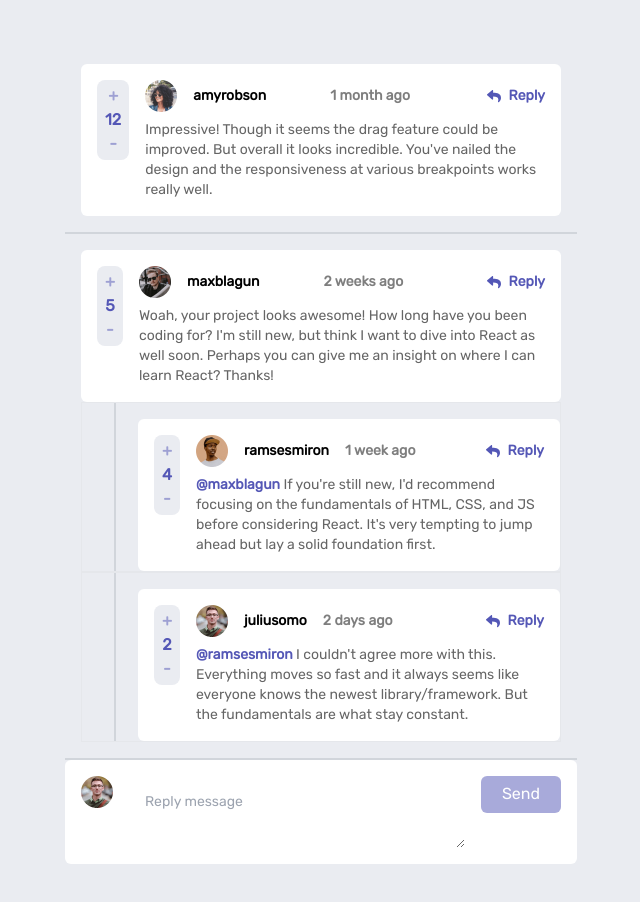
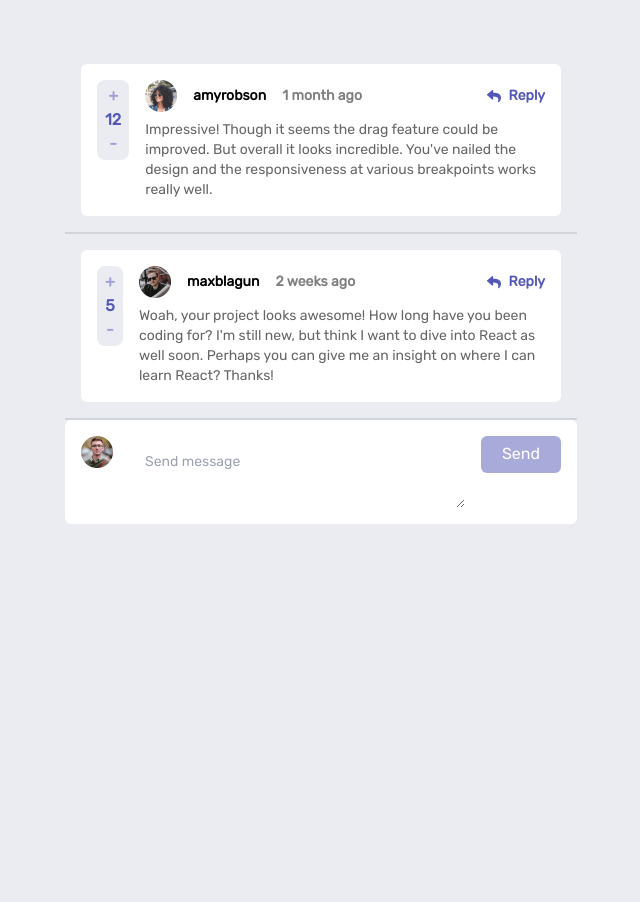
Before and after one commit to Joshardals/Interactive-Comments, a Next.js app: page / in a window 1280 px wide. Shown: the top 902 px of the page, without its empty margins (319-959 px from the left). After the commit the page ends 800 px from the top, so only its background shows below. Built offline with nearby package versions, Linux system fonts and the light colour scheme.

Commit message:
initial commit

```diff
--- a/atoms/dataAtom.js
+++ b/atoms/dataAtom.js
@@ -10,3 +10,7 @@ export const userItem = atom({
   key: "userItem",
   default: user,
 });
+export const replyItem = atom({
+  key: "replyItem",
+  default: data.map((res) => {return res}),
+});
--- a/components/AddComment.jsx
+++ b/components/AddComment.jsx
@@ -35,7 +35,7 @@ const AddComment = () => {
     <Wrapper>
       <ProfileImg src="/avatars/image-juliusomo.png" />
       <TextArea
-        placeholder="Reply message"
+        placeholder="Send message"
         value={reply}
         onChange={handleReply}
       />
--- a/components/Comment.jsx
+++ b/components/Comment.jsx
@@ -1,11 +1,14 @@
 import React, { useState } from "react";
 import tw from "tailwind-styled-components";
+import { useRecoilValue } from "recoil";
+import { replyItem } from "../atoms/dataAtom";
 import Reply from "./Reply";
 import ReplyText from "./ReplyText";
 
 const Comment = ({ id, content, createdAt, score, user, replies }) => {
   const [vote, setVote] = useState(score);
   const [reply, setReply] = useState(false);
+  const replyContent = useRecoilValue(replyItem);
   const upVote = () => {
     if (vote >= 0) {
       setVote(vote + 1);
@@ -16,6 +19,7 @@ const Comment = ({ id, content, createdAt, score, user, replies }) => {
       setVote(vote - 1);
     }
   };
+
   return (
     <Container>
       <Wrapper>
@@ -57,10 +61,12 @@ const Comment = ({ id, content, createdAt, score, user, replies }) => {
           </MobileReplyButton>
         </MobileContent>
       </Wrapper>
-      {replies.map((res) => {
-        return <ReplyText key={res.id} {...res} />;
+      {replyContent.map((res) => {
+        if (res.replyingTo === user.username) {
+          return <ReplyText key={res.id} {...res} />;
+        }
       })}
-      {reply ? <Reply /> : null}
+      {reply ? <Reply id={id} user={user} replies={replies} /> : null}
     </Container>
   );
 };
@@ -77,8 +83,8 @@ const MobileVote = tw.div`
     w-[6rem] space-x-5
 `;
 const Wrapper = tw.div`
-    bg-white p-[0.8rem] md:p-[1rem] h-auto rounded-md
-    w-full md:flex space-x-4 items-start
+    bg-white p-5 md:p-[1rem] h-auto rounded-md
+    w-auto md:flex md:space-x-4 items-start
 `;
 const Votes = tw.div`
     bg-[#eaecf1] flex-col justify-center px-2 py-1 h-auto rounded-lg
@@ -117,6 +123,7 @@ const Time = tw.div`
 const You = tw.div`
     bg-[#5457b6] text-white font-bold
     text-sm w-[2rem] text-center rounded-sm
+    block md:hidden
 `;
 const ReplyButton = tw.button`
     flex items-center space-x-2 text-sm hover:opacity-50
--- a/components/Reply.jsx
+++ b/components/Reply.jsx
@@ -1,61 +1,42 @@
 import React, { useState } from "react";
-import { useRecoilState } from "recoil";
-import { dataItem } from "../atoms/dataAtom";
+import { useRecoilState, useRecoilValue } from "recoil";
+import { dataItem, replyItem } from "../atoms/dataAtom";
 import tw from "tailwind-styled-components";
+import { data } from "../data";
 
-const Reply = () => {
+const Reply = ({ id, user, replies }) => {
   const [reply, setReply] = useState("");
   const [comments, setComments] = useRecoilState(dataItem);
-  console.log(comments.map((res) => res.replies));
+  // const [replies, setReplies] = useState(data);
+  const [replyContent, setReplyContent] = useRecoilState(replyItem);
+  const [replys, setReplys] = useState(replies);
   const handleReply = (e) => {
     setReply(e.target.value);
   };
   const addReply = (e) => {
     e.preventDefault();
-    comments.map((res) => {
-      if (res.id === res.id) {
-        setComments([
-          ...comments,
-          {
-            replies: [
+    setReplyContent([
+      ...replyContent,
       {
         id: new Date().getTime().toString(),
         content: reply,
         createdAt: "16 seconds ago",
         score: 0,
-                replyingTo: "",
+        replyingTo: user.username,
         user: {
           image: {
             png: "/avatars/image-juliusomo.png",
-                    webp: "/avatars/image-juliusomo.webp",
+            webp: "/avatars/image-juiliusomo.webp",
           },
           username: "juliusomo",
         },
       },
-            ],
-          },
     ]);
-        console.log(res.replies);
-      }
-    });
-    // setComments([
-    //   ...comments,
-    //   {
-    //     replies: [
-    //       {
-    //         id: new Date().getTime().toString(),
-    //         content: reply,
-    //         createdAt: "16 seconds ago",
-    //         score: 0,
-    //         replyingTo:
-    //       },
-    //     ],
-    //   },
-    // ]);
+    setReply("");
   };
   return (
     <Wrapper>
-      <ProfileImg src="/avatars/image-amyrobson.png" />
+      <ProfileImg src="/avatars/image-juliusomo.png" />
       <TextArea
         placeholder="Reply message"
         value={reply}
@@ -69,7 +50,7 @@ const Reply = () => {
 };
 
 const Wrapper = tw.div`
-    mt-4  bg-white p-[1rem] h-auto rounded-md
+    mt-4  bg-white p-5 md:p-[1rem] h-auto rounded-md
     w-auto flex items-start relative space-x-4
 `;
 const ProfileImg = tw.img`
--- a/components/ReplyText.jsx
+++ b/components/ReplyText.jsx
@@ -28,6 +28,7 @@ const ReplyText = ({ content, createdAt, score, replyingTo, user }) => {
             <Profile>
               <ProfileImg src={`${user?.image.png}`} />
               <Username>{user?.username}</Username>
+              <You>you</You>
               <Time>{createdAt}</Time>
             </Profile>
             <ReplyButton
@@ -61,7 +62,7 @@ const ReplyText = ({ content, createdAt, score, replyingTo, user }) => {
         </MobileContent>
       </Wrapper>
       <Line></Line>
-      {reply ? <Reply /> : null}
+      {/* {reply ? <Reply /> : null} */}
     </Container>
   );
 };
@@ -70,12 +71,12 @@ const Container = tw.div`
     relative border
 `;
 const Line = tw.div`
-    absolute top-0 left-8 bg-gray-300 w-[2px] h-full
+    absolute top-0 left-0 md:left-8 bg-gray-300 w-[2px] h-full
 `;
 const Wrapper = tw.div`
     bg-white p-[0.8rem] md:p-[1rem] h-auto rounded-md
     w-auto md:flex space-x-4 items-start relative mt-4
-    ml-14
+    md:ml-14 ml-5
 `;
 const MobileContent = tw.div`
     md:hidden flex justify-between mt-4 items-center
@@ -122,6 +123,11 @@ const Username = tw.div`
 const Time = tw.div`
     text-sm opacity-50 font-bold
 `;
+const You = tw.div`
+    bg-[#5457b6] text-white font-bold
+    text-sm w-[2rem] text-center rounded-sm
+    block md:hidden
+`;
 const ReplyButton = tw.button`
     flex items-center space-x-2 text-sm hover:opacity-50
     transition-all ease-in hidden md:inline-flex
```
Lines whose indentation alone changed are shown as unchanged.
